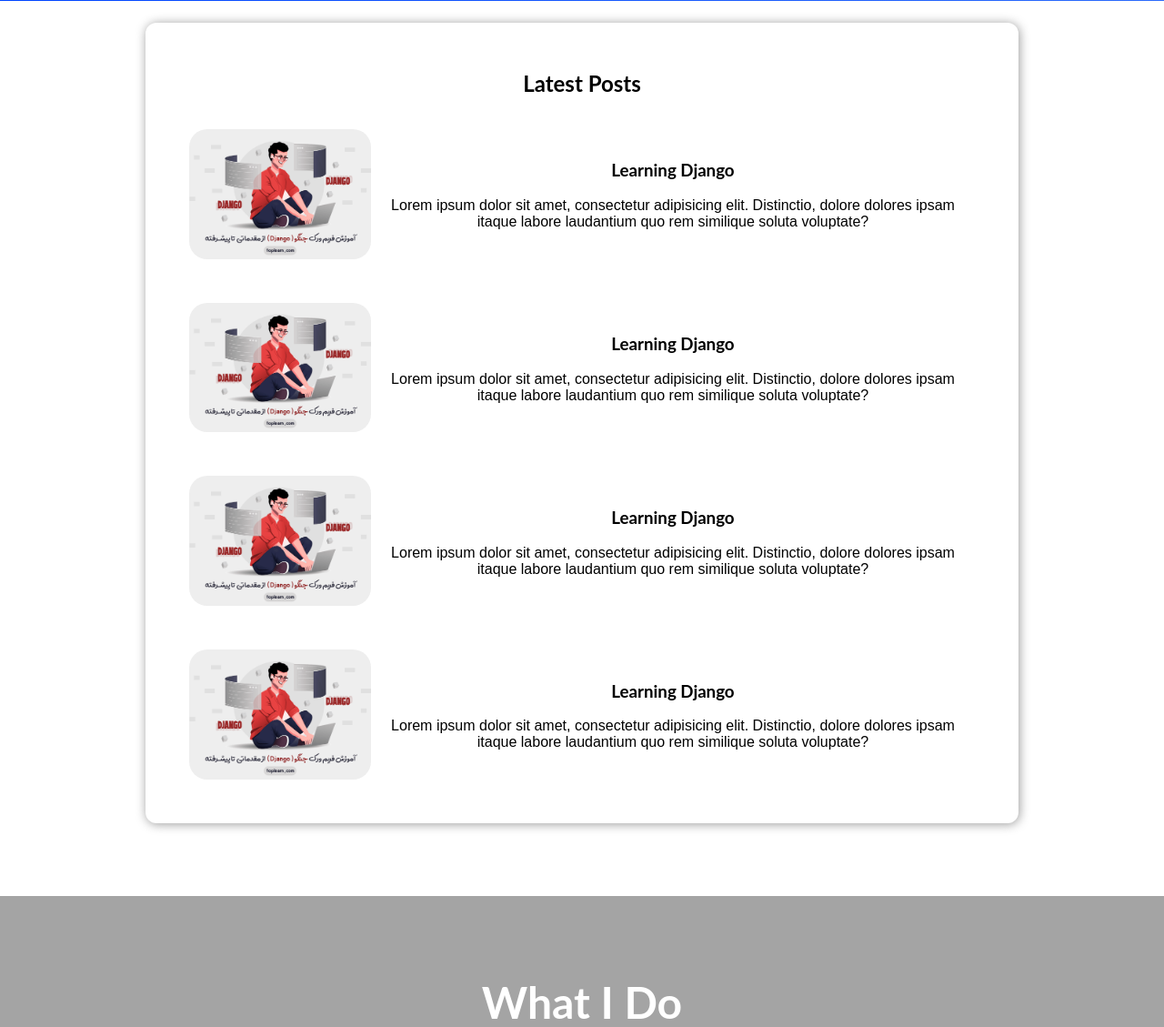
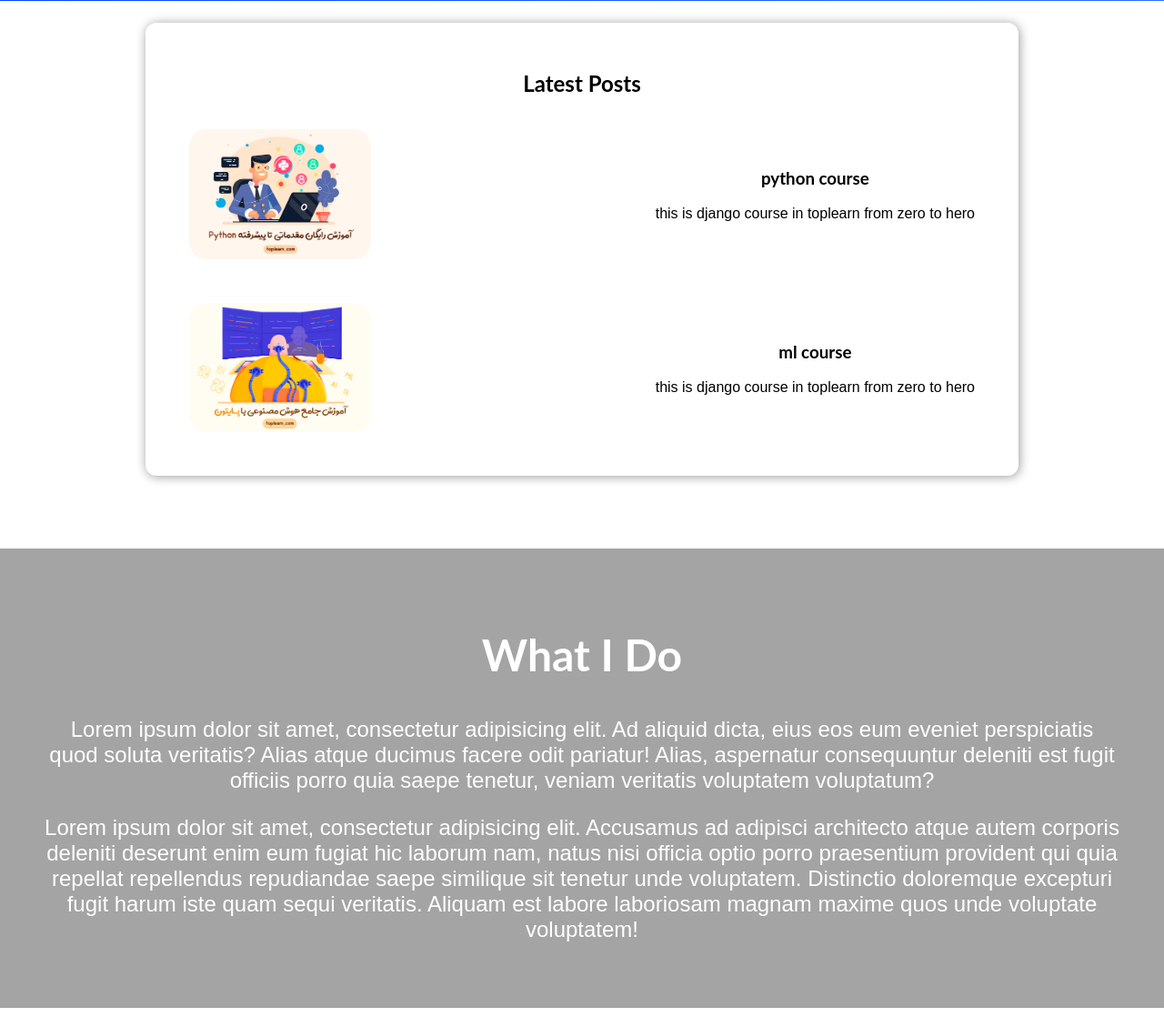
Before and after one commit to Miyankouh/Django-WebSite, a Django app: page / in a window 1280 px wide. Shown: the part 332-1461 px from the top of the page at 91% size. After the commit the page ends 1440 px from the top, so only its background shows below. Run offline with Django 3.2, Linux system fonts and the light colour scheme.

Commit message:
add- dynamic data

```diff
--- a/Blog_project/blog/static/blog/index.css
+++ b/Blog_project/blog/static/blog/index.css
@@ -136,6 +136,7 @@
 
 
 .post a {
+    width: 100%;
     display: flex;
     justify-content: space-between;
     align-items: center;
--- a/Blog_project/blog/templates/blog/includes/post.html
+++ b/Blog_project/blog/templates/blog/includes/post.html
@@ -2,13 +2,12 @@
 
 <li>
     <article class="post">
-        <a href="{% url 'post-detail-page' 'learning-django' %}">
-            <img src="{% static 'blog/images/django.png' %}" alt="learning django">
+        <a href="{% url 'post-detail-page' slug=post.slug %}">
+            <img src="{% static 'blog/images/'|add:post.image %}" alt="{{ post.title }}">
             <div class="post__content">
-                <h3>Learning Django</h3>
+                <h3>{{ post.title }}</h3>
                 <p>
-                    Lorem ipsum dolor sit amet, consectetur adipisicing elit. Distinctio, dolore dolores
-                    ipsam itaque labore laudantium quo rem similique soluta voluptate?
+                    {{post.short_description}}
                 </p>
             </div>
         </a>
--- a/Blog_project/blog/templates/blog/index.html
+++ b/Blog_project/blog/templates/blog/index.html
@@ -23,10 +23,9 @@
     <section id="latest-posts">
         <h2>Latest Posts</h2>
         <ul>
-            {% include 'blog/includes/post.html' %}
-            {% include 'blog/includes/post.html' %}
-            {% include 'blog/includes/post.html' %}
-            {% include 'blog/includes/post.html' %}
+            {% for post in posts  %}
+                {% include 'blog/includes/post.html' %}
+            {% endfor %}
         </ul>
     </section>
 
--- a/Blog_project/blog/views.py
+++ b/Blog_project/blog/views.py
@@ -1,9 +1,60 @@
 from django.shortcuts import render
-
+from datetime import date
 # Create your views here.
 
+all_posts = [
+    {
+        'slug': 'learning-django',
+        'title': 'django course',
+        'author': 'Miyankouh',
+        'image': 'django.png',
+        'date': date(2022, 2, 10),
+        'short_description': 'this is django course in toplearn from zero to hero',
+        'content': """
+            Lorem ipsum dolor sit amet, consectetur adipisicing elit. Ad aliquid dicta, eius eos eum eveniet
+            perspiciatis quod soluta veritatis? Alias atque ducimus facere odit pariatur! Alias, aspernatur consequuntur
+            deleniti est fugit officiis porro quia saepe tenetur, veniam veritatis voluptatem voluptatum?
+        """
+    },
+    {
+        'slug': 'learning-python',
+        'title': 'python course',
+        'author': 'Miyankouh',
+        'image': 'python.png',
+        'date': date(2022, 3, 11),
+        'short_description': 'this is django course in toplearn from zero to hero',
+        'content': """
+            Lorem ipsum dolor sit amet, consectetur adipisicing elit. Ad aliquid dicta, eius eos eum eveniet
+            perspiciatis quod soluta veritatis? Alias atque ducimus facere odit pariatur! Alias, aspernatur consequuntur
+            deleniti est fugit officiis porro quia saepe tenetur, veniam veritatis voluptatem voluptatum?
+        """
+    },
+    {
+        'slug': 'learning-machine-learning',
+        'title': 'ml course',
+        'author': 'Miyankouh',
+        'image': 'ml.png',
+        'date': date(2022, 4, 14),
+        'short_description': 'this is django course in toplearn from zero to hero',
+        'content': """
+            Lorem ipsum dolor sit amet, consectetur adipisicing elit. Ad aliquid dicta, eius eos eum eveniet
+            perspiciatis quod soluta veritatis? Alias atque ducimus facere odit pariatur! Alias, aspernatur consequuntur
+            deleniti est fugit officiis porro quia saepe tenetur, veniam veritatis voluptatem voluptatum?
+        """
+    },
+]
+
+
+def get_date(post):
+    return post['date']
+
+
 def index(request):
-    return render(request, 'blog/index.html')
+    sorted_posts = sorted(all_posts, key=get_date)
+    latest_posts = sorted_posts[-2:]
+    return render(request, 'blog/index.html', {
+        'posts': latest_posts
+    })
 
 
 def posts(request):
```
